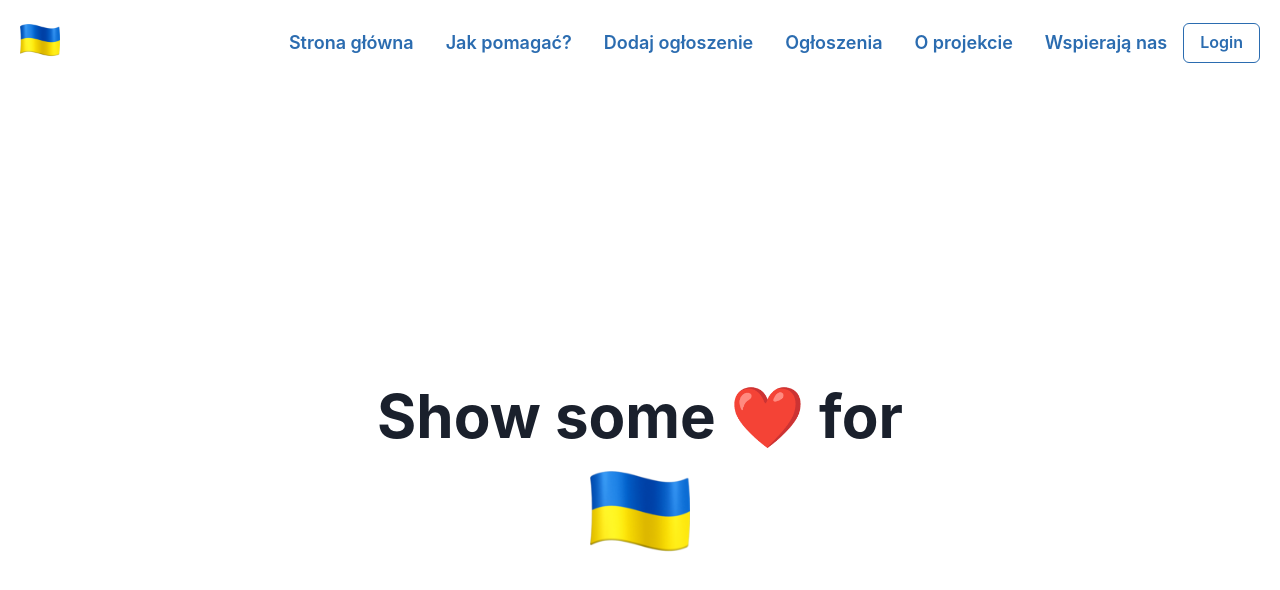
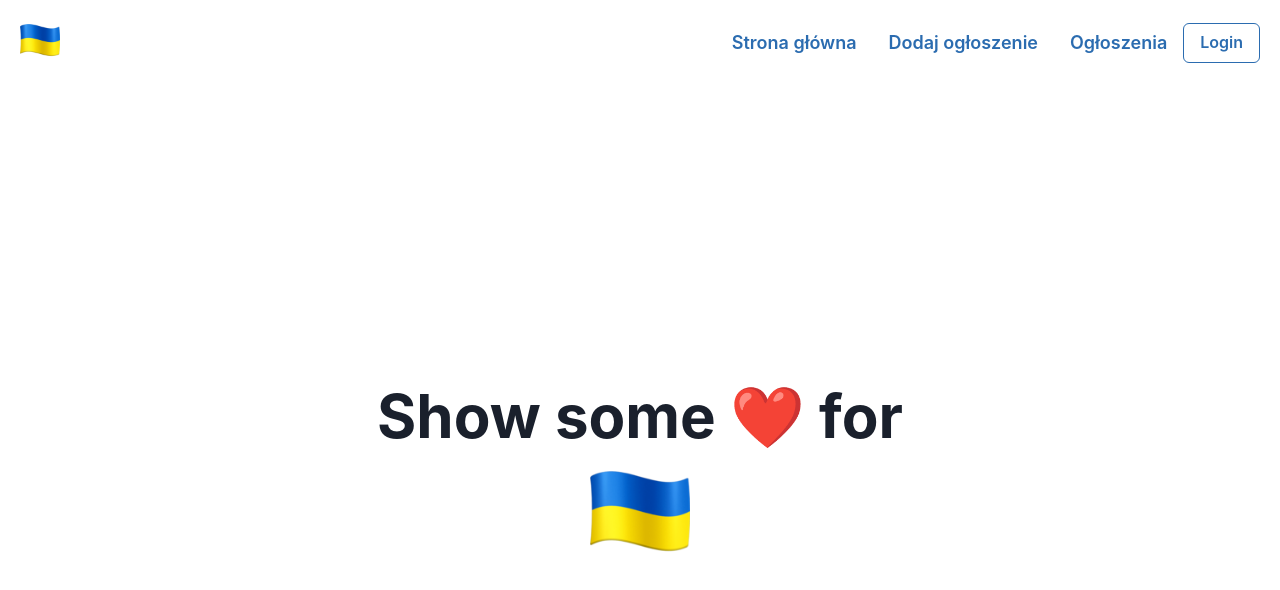
Before and after one commit to maciejka7/nocleg-dla-ukrainy-front, a Next.js app: page / in a window 1280 px wide. Shown: the top 590 px of the page. Built offline with nearby package versions, Linux system fonts and the light colour scheme.

Commit message:
change routes for mvp
- add deps
- fix navigation components

```diff
--- a/package.json
+++ b/package.json
@@ -14,11 +14,13 @@
     "@emotion/react": "11",
     "@emotion/styled": "11",
     "axios": "^0.26.0",
+    "formik": "^2.2.9",
     "framer-motion": "6",
     "next": "12.1.0",
     "react": "17.0.2",
     "react-dom": "17.0.2",
-    "react-screentype-hook": "^1.0.17"
+    "react-screentype-hook": "^1.0.17",
+    "uuid": "^8.3.2"
   },
   "devDependencies": {
     "@types/node": "17.0.21",
--- a/src/components/Navigation/Navigation.tsx
+++ b/src/components/Navigation/Navigation.tsx
@@ -44,3 +44,9 @@ export const Navigation = (props: Props) => {
     </NavigationContainer>
   );
 };
+
+export const getStaticProps = async () => {
+  return {
+    props: {}
+  }
+}
--- a/src/components/Navigation/NavigationMobile.tsx
+++ b/src/components/Navigation/NavigationMobile.tsx
@@ -55,3 +55,11 @@ const NavigationMobile = (props: Props) => {
 }
 
 export default NavigationMobile
+
+
+
+export const getStaticProps = async () => {
+  return {
+    props: {}
+  }
+}
--- a/src/components/Navigation/routes.ts
+++ b/src/components/Navigation/routes.ts
@@ -5,10 +5,10 @@ export const routes: NavigationItem[] = [
     linkLabel: "Strona główna",
     linkTo: "/",
   },
-  {
-    linkLabel: "Jak pomagać?",
-    linkTo: "/jak-pomagać",
-  },
+//   {
+//     linkLabel: "Jak pomagać?",
+//     linkTo: "/jak-pomagać",
+//   },
   {
     linkLabel: "Dodaj ogłoszenie",
     linkTo: "/nowe-ogloszenie",
@@ -17,12 +17,12 @@ export const routes: NavigationItem[] = [
     linkLabel: "Ogłoszenia",
     linkTo: "/ogloszenia",
   },
-  {
-    linkLabel: "O projekcie",
-    linkTo: "/o-projekcie",
-  },
-  {
-    linkLabel: "Wspierają nas",
-    linkTo: "/wspieraja-nas",
-  },
+//   {
+//     linkLabel: "O projekcie",
+//     linkTo: "/o-projekcie",
+//   },
+//   {
+//     linkLabel: "Wspierają nas",
+//     linkTo: "/wspieraja-nas",
+//   },
 ];
```
Also changed, not shown: 1 other file (tests, documents, lock files or other folders).
